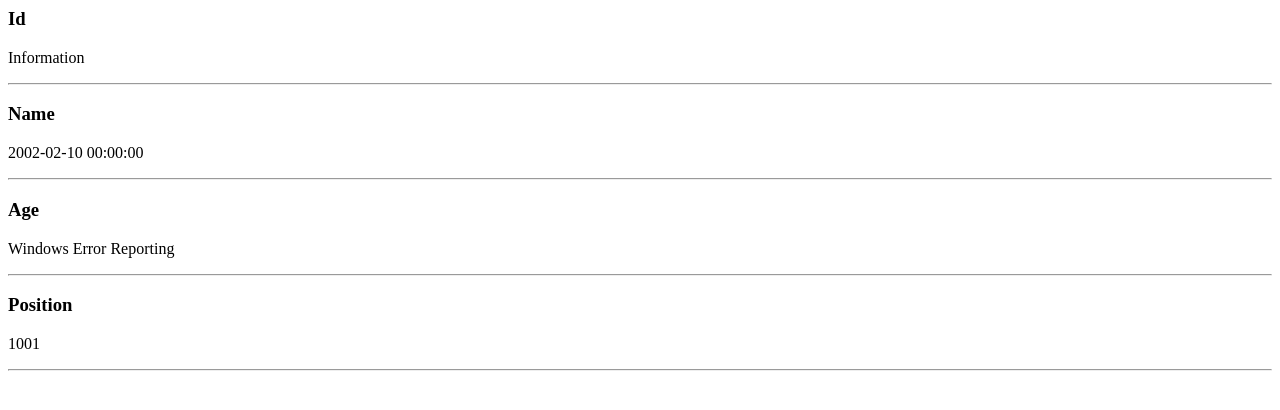
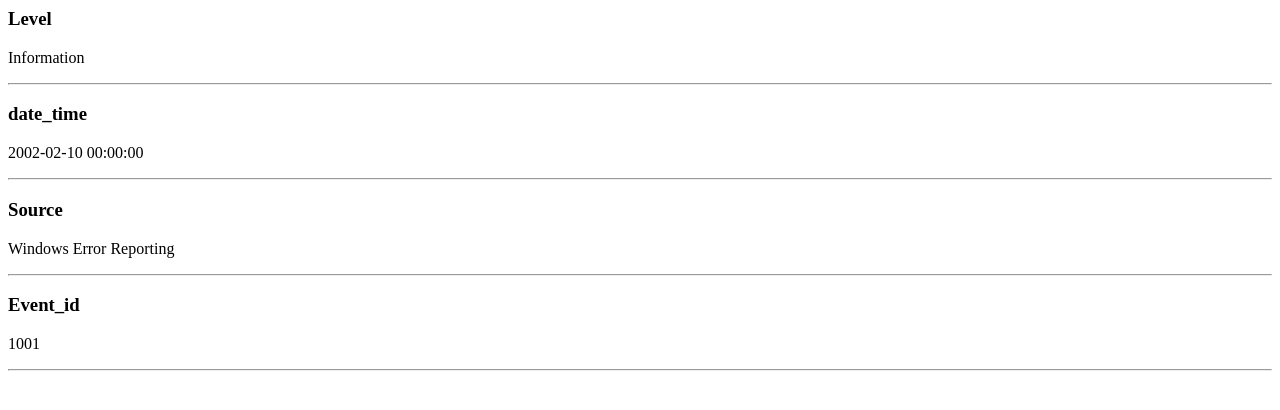
Before and after one commit to TheFrostKing/CRUD-flask-app, a Flask app: template templates/data.html in a window 1280 px wide. Shown: the top 410 px of the page. Run offline with Flask 2, Linux system fonts and the light colour scheme; the template is opened without the code that fills it: values that come from a table or form of the project are taken from there, others are empty; data comes from the database, SQL or seed files in the repository; both versions use the stored data as it was after the commit.

Commit message:
fixed writing datetime format to SQlite

```diff
--- a/app.py
+++ b/app.py
@@ -3,6 +3,7 @@
 from flask import Flask, render_template, request, redirect, url_for
 from flask_sqlalchemy import SQLAlchemy
 from models import db, Application_Error
+from datetime import datetime
 
 
 # create an instance of the flask app
@@ -26,12 +27,14 @@
     if request.method == 'POST':
         level = request.form['level']
         date_time = request.form['date_time']
+        datetime_object = datetime.strptime(date_time, "%d/%m/%Y")
+        print(f" MALE {datetime_object}")
         source = request.form['source']
         event_id = request.form['event_id']
-        application_log = Application_Error(level=level, date=date_time, source=source, event_id=event_id)
+        application_log = Application_Error(level=level, date_time=datetime_object, source=source, event_id=event_id)
         db.session.add(application_log)
         db.session.commit()
-        return redirect(url_for('data'))
+        return redirect('/data')
 
 
 
--- a/templates/createpage.html
+++ b/templates/createpage.html
@@ -1,6 +1,6 @@
 <form action='' method = "POST">
   <p>level <input type = "text" name = "level" /></p>
-  <p>date_time <input type = "datetime" name = "date" /></p>
+  <p>date_time <input type = "text" name = "date_time" /></p>
   <p>source <input type = "text" name = "source" /></p>
   <p>event_id <input type = "integer" name = "event_id" /></p>
   <p><input type = "submit" value = "Submit" /></p>
--- a/templates/data.html
+++ b/templates/data.html
@@ -1,8 +1,8 @@
-<h3>Id</h3>
+<h3>Level</h3>
 <p>{{application_log.level}}</p><hr>
-<h3>Name</h3>
+<h3>date_time</h3>
 <p>{{application_log.date_time}}</p><hr>
-<h3>Age</h3>
+<h3>Source</h3>
 <p>{{application_log.source}}</p><hr>
-<h3>Position</h3>
+<h3>Event_id</h3>
 <p>{{application_log.event_id}}</p><hr>
```
Also changed, not shown: models.py (+9 -3 lines), db.sqlite.
